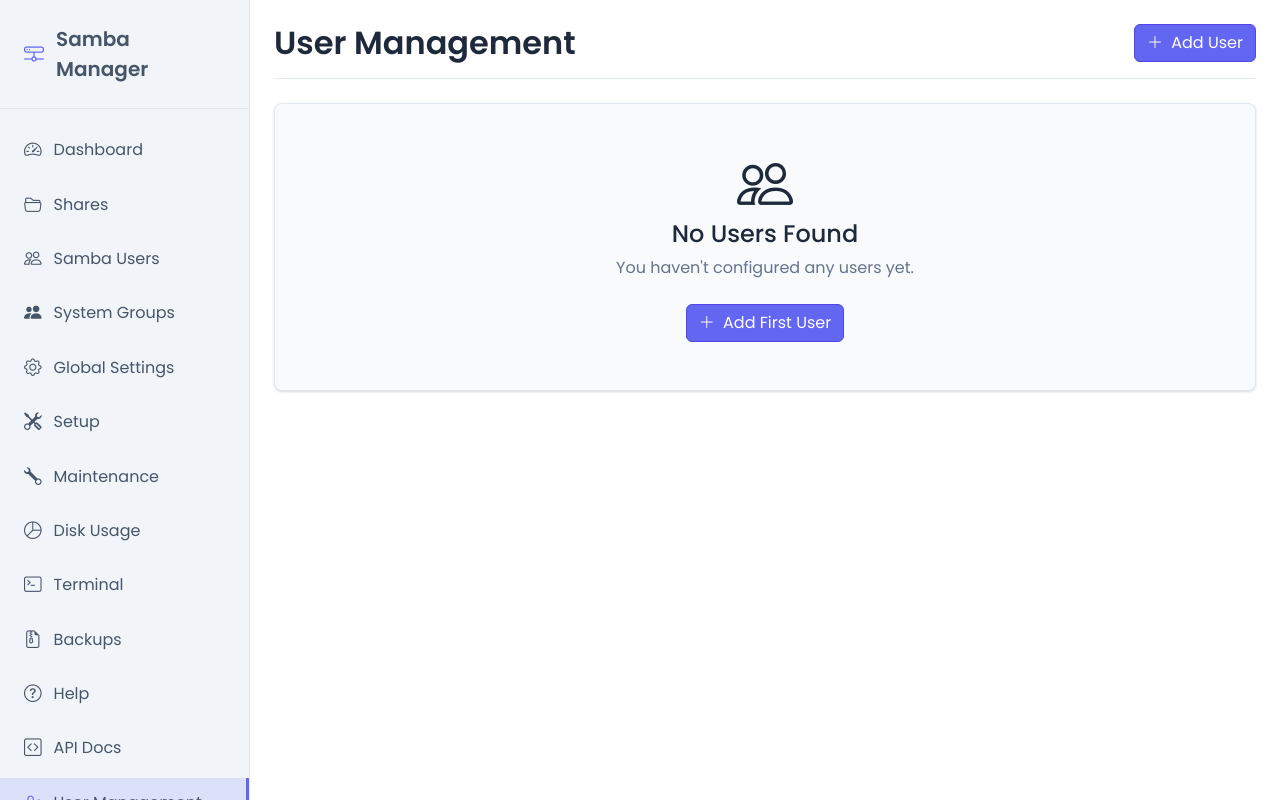
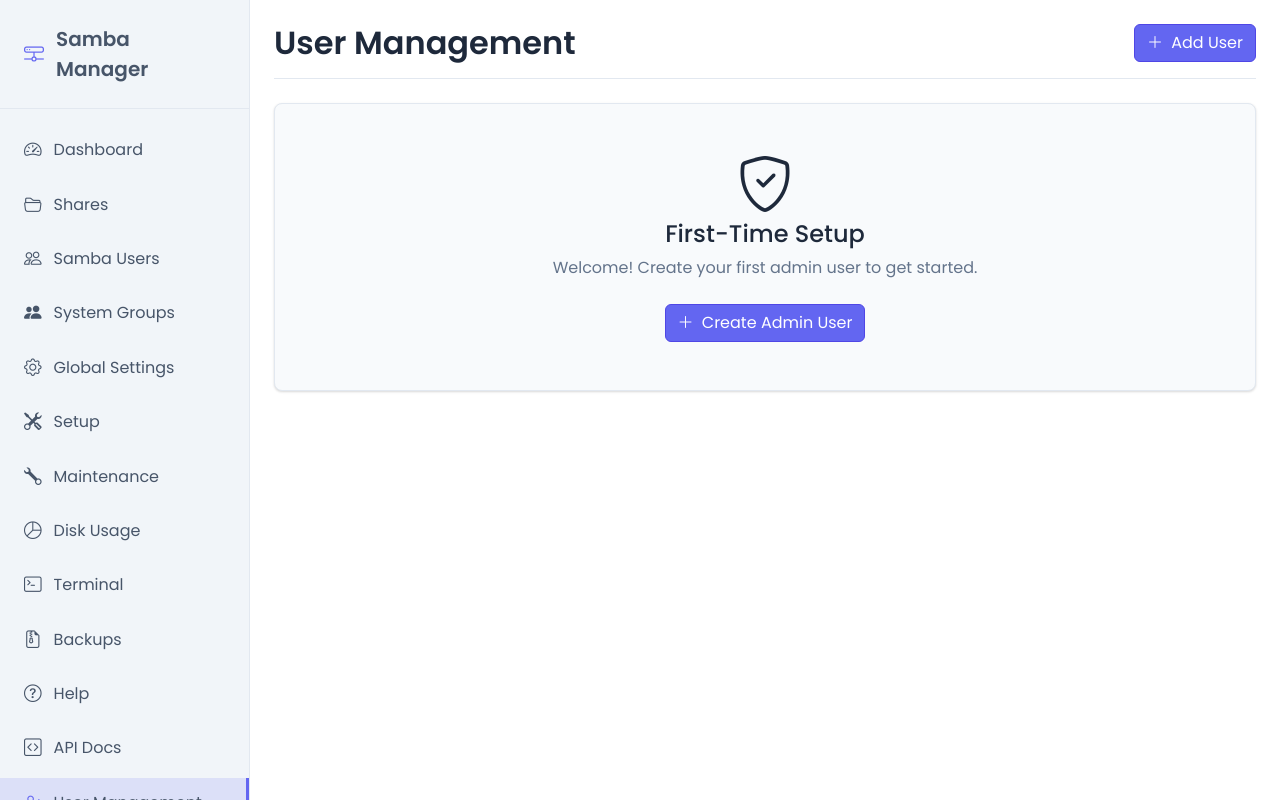
Before and after one commit to lyarinet/Samba-Manager, a Flask app: page /register in a window 1280 px wide. Run offline with Flask 3, Linux system fonts and the light colour scheme; the visitor is signed in with stand-in values (Sample User, id 1); some libraries are stand-ins or nearby versions.

Commit message:
Fix first-time user registration
- Allow access to /register route when no users exist (first-time setup)
- Update register template to show first-time setup messaging
- Pre-check admin checkbox for first user creation
- Redirect to login page after creating first admin user

```diff
--- a/app/auth.py
+++ b/app/auth.py
@@ -121,9 +121,12 @@ def logout():
 
 
 @bp.route("/register", methods=["GET", "POST"])
-@login_required
 def register():
-    if not current_user.is_admin:
+    # Allow access if no users exist (first-time setup) or if user is admin
+    users = User.get_users()
+    is_first_user_setup = len(users) == 0
+
+    if not is_first_user_setup and (not current_user.is_authenticated or not current_user.is_admin):
         flash("You do not have permission to register new users", "error")
         return redirect(url_for("main.index"))
 
@@ -138,12 +141,15 @@ def register():
 
         if User.add_user(username, password, is_admin):
             flash(f"User {username} created successfully", "success")
+            if is_first_user_setup:
+                flash("First admin user created! You can now log in.", "success")
+                return redirect(url_for("auth.login"))
             return redirect(url_for("auth.register"))
         else:
             flash(f"User {username} already exists", "error")
 
     users = User.get_users()
-    return render_template("register.html", users=users)
+    return render_template("register.html", users=users, is_first_user_setup=is_first_user_setup)
 
 
 @bp.route("/reset-password/<username>", methods=["POST"])
--- a/app/templates/register.html
+++ b/app/templates/register.html
@@ -101,11 +101,17 @@
 {% else %}
 <div class="card">
   <div class="card-body text-center py-5">
+    {% if is_first_user_setup %}
+    <i class="bi bi-shield-check display-4 text-primary mb-3"></i>
+    <h4>First-Time Setup</h4>
+    <p class="text-muted">Welcome! Create your first admin user to get started.</p>
+    {% else %}
     <i class="bi bi-people display-4 text-muted mb-3"></i>
     <h4>No Users Found</h4>
     <p class="text-muted">You haven't configured any users yet.</p>
+    {% endif %}
     <button type="button" class="btn btn-primary mt-2" data-bs-toggle="modal" data-bs-target="#addUserModal">
-      <i class="bi bi-plus-lg me-1"></i> Add First User
+      <i class="bi bi-plus-lg me-1"></i> {% if is_first_user_setup %}Create Admin User{% else %}Add First User{% endif %}
     </button>
   </div>
 </div>
@@ -116,7 +122,9 @@
   <div class="modal-dialog">
     <div class="modal-content">
       <div class="modal-header">
-        <h5 class="modal-title" id="addUserModalLabel">Add New User</h5>
+        <h5 class="modal-title" id="addUserModalLabel">
+          {% if is_first_user_setup %}Create Admin User{% else %}Add New User{% endif %}
+        </h5>
         <button type="button" class="btn-close" data-bs-dismiss="modal" aria-label="Close"></button>
       </div>
       <form action="{{ url_for('auth.register') }}" method="post">
@@ -133,7 +141,7 @@
           </div>
 
           <div class="form-check mb-3">
-            <input class="form-check-input" type="checkbox" id="is_admin" name="is_admin">
+            <input class="form-check-input" type="checkbox" id="is_admin" name="is_admin" {% if is_first_user_setup %}checked{% endif %}>
             <label class="form-check-label" for="is_admin">
               Administrator
             </label>
@@ -141,7 +149,9 @@
         </div>
         <div class="modal-footer">
           <button type="button" class="btn btn-outline-secondary" data-bs-dismiss="modal">Cancel</button>
-          <button type="submit" class="btn btn-primary">Add User</button>
+          <button type="submit" class="btn btn-primary">
+            {% if is_first_user_setup %}Create Admin User{% else %}Add User{% endif %}
+          </button>
         </div>
       </form>
     </div>
```
